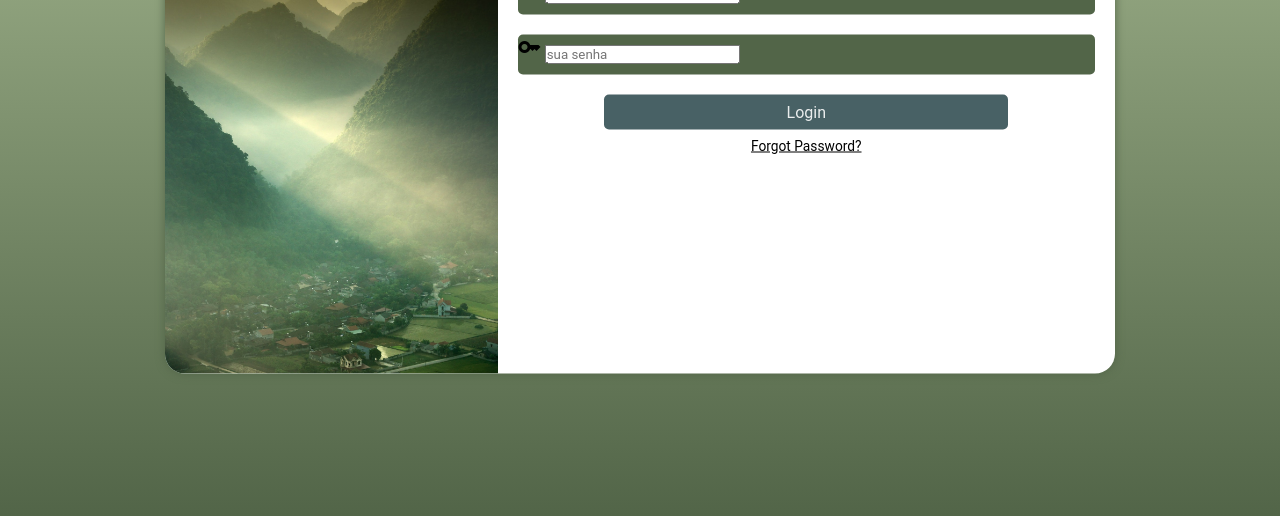
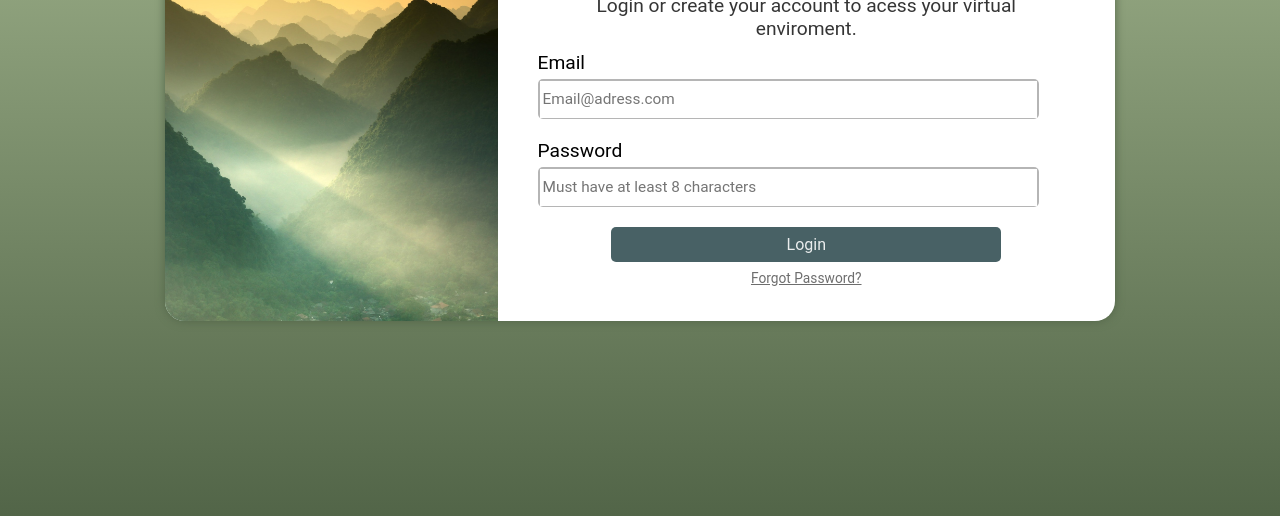
Before and after one commit to larabmelo/projeto-login, a plain HTML site: page index.html in a window 1280 px wide. Shown: the part 284-800 px from the top of the page. Drawn offline with Linux system fonts and the light colour scheme.

Commit message:
finalizando projeto login com algumas boas praticas de ux e ui

```diff
--- a/estilos/media-query.css
+++ b/estilos/media-query.css
@@ -8,6 +8,7 @@
 
     section#login {
         width: 90vw;
+        height: 400px;
     }
 
     section#login > div#imagem {
@@ -24,13 +25,31 @@
 
     section#login > div#formulario > p {
         font-size: 1em;
+        padding-left: 20px;
+        padding-right: 20px;
     }
 
     section#login > div#formulario {
         float: right;
         width: 65%;
-        padding: 10px;
+        padding: 30px;
     }
+
+    form label {
+        font-size: 1.2em;
+        margin-bottom: 5px;
+    }
+
+    form > div.campo {
+    margin-bottom: 20px;
+    height: 40px;
+    }
+
+    form > div > input {
+        font-size: 1.2em;
+        height: 36.5px;
+    }
+
 
 }
 
@@ -42,6 +61,7 @@
 
     section#login {
         width: 950px;
+        height: 410px;
     }
 
     section#login > div#imagem {
@@ -57,12 +77,29 @@
 
     section#login > div#formulario > p {
         font-size: 1.2em;
+        padding-left: 20px;
+        padding-right: 20px;
     }
 
     section#login > div#formulario {
-        padding: 20px;
+        padding: 30px;
         float: right;
         width: 65%;
 
     }
+
+    form label {
+        font-size: 1.2em;
+        margin-bottom: 5px;
+    }
+
+    form > div.campo {
+        margin-bottom: 20px;
+        height: 40px;
+        }
+
+        form > div > input {
+            font-size: 1.2em;
+            height: 36.5px;
+        }
 }
--- a/estilos/style.css
+++ b/estilos/style.css
@@ -52,30 +52,51 @@ section#login > div#imagem {
 }
 
 section#login > div#formulario > h1 {
-    font-size: 1.35em;
+    font-size: 1.3em;
     text-align: center;
     margin-top: 5px;
     margin-bottom: 10px;
+    color: rgba(0, 0, 0, 0.793);
 }
 
 section#login > div#formulario > p  {
     text-align: center;
-    font-size: 0.9em;
+    font-size: 0.8em;
+    margin-bottom: 11px;
+    color: rgba(0, 0, 0, 0.794);
 }
 
 form label {
-    display: none;
+    display: block;
+    font-size: 0.9em;
+    margin-bottom: 3px;
+    margin-left: 10px;
 }
 
+/* div.campo > span {
+    color: white;
+    background-color: black;
+} */
+
 form > div.campo {
-    background-color: #526548;
+    background-color: white;
     font-size: 0.8em;
-    width: 100%; /* nao tinha necessidade pois div ja eh 100% e tem display de block */
+    width: 90%; /* nao tinha necessidade pois div ja eh 100% e tem display de block */
     display: block;
-    height: 40px;
+    height: 35px;
+    border: solid 2px rgba(128, 128, 128, 0.581);
     border-radius: 5px;
-    margin: 20px 0px 5px 0px;
+    margin: 0.5px 0px 5px 0px;
+    margin-left: 10px;
 
+}
+
+form > div > input {
+    border: none;
+    display: block;
+    height: 30px;
+    width: 100%;
+    padding-left: 3px;
 }
 
 section#login > div#formulario {
@@ -93,7 +114,7 @@ form > input[type=submit] {
     border: none;
     border-radius: 5px;
     margin: auto;
-    margin-top: 20px;
+    margin-top: 15px;
 }
 
 form > input[type=submit]:hover {
@@ -105,7 +126,7 @@ form > a.botao {
     display: block;
     text-align: center;
     font-size: 0.86em;
-    color: black;
+    color: rgba(0, 0, 0, 0.574);
     width: 100%;
     height: 40px;
     margin-top: 8px;
--- a/index.html
+++ b/index.html
@@ -23,20 +23,16 @@
 
                 <form action="login.php" method="post" autocomplete="on">
 
+                    <label for="ilogin">Email</label>
                     <div class="campo">
-                        <span class="material-icons">person</span>
-
-                        <input type="email" name="login" id="ilogin" placeholder="seu e-mail" autocomplete="email" required maxlength="30">
-
-                        <label for="ilogin">Login: </label>
+                        <!-- <span class="material-icons">person</span> -->
+                        <input type="email" name="login" id="ilogin" autocomplete="email" required maxlength="30" placeholder="Email@adress.com">
                     </div>
 
+                    <label for="isenha">Password</label>
                     <div class="campo">
-                        <span class="material-icons">key</span>
-
-                        <input type="password" name="senha" id="isenha" placeholder="sua senha" autocomplete="current-password" required minlength="8" maxlength="20">
-
-                        <label for="isenha">Senha: </label>
+                        <!-- <span class="material-icons">key</span> -->
+                        <input type="password" name="senha" id="isenha" autocomplete="current-password" required minlength="8" maxlength="20" placeholder="Must have at least 8 characters">
                     </div>
 
                     <input type="submit" value="Login">
```
